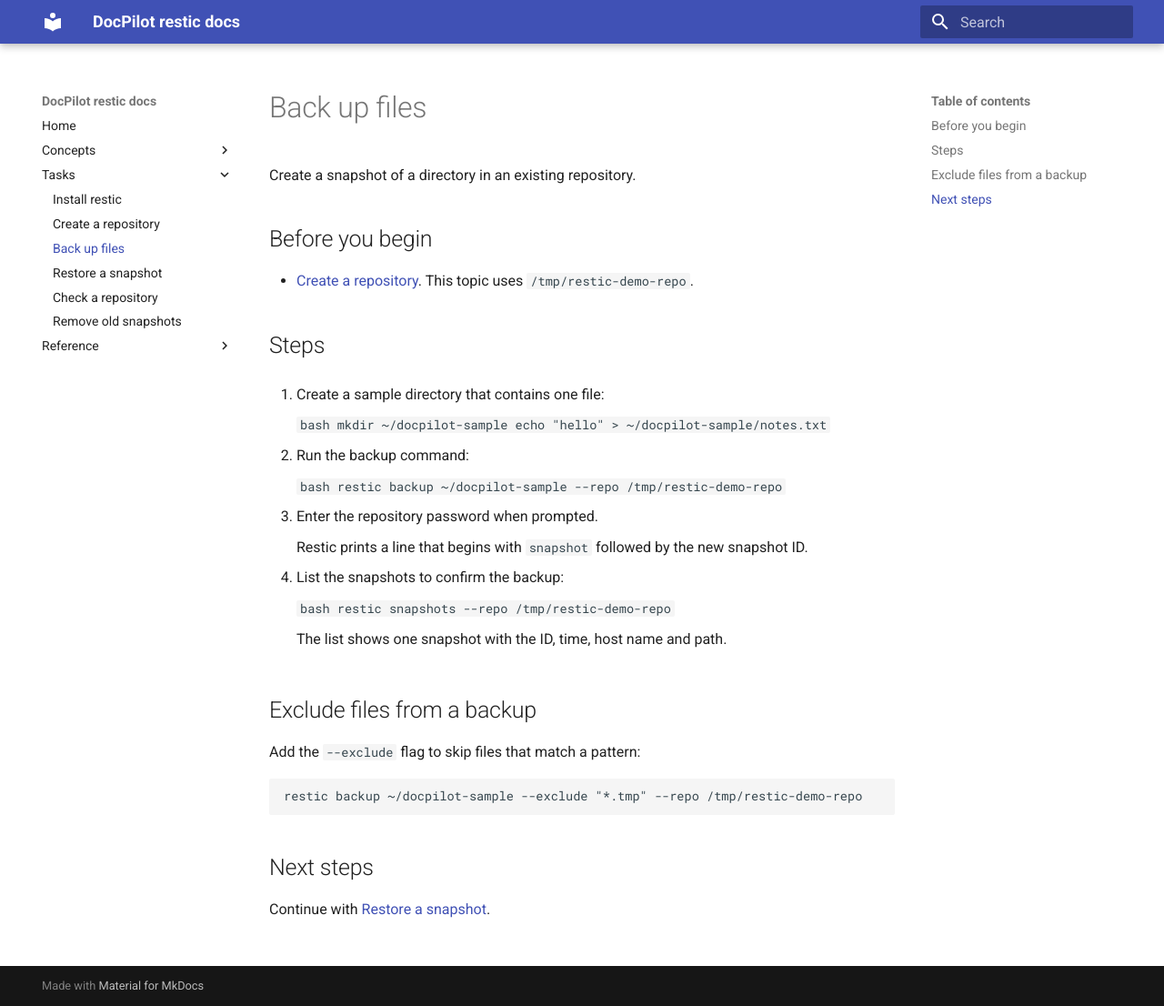
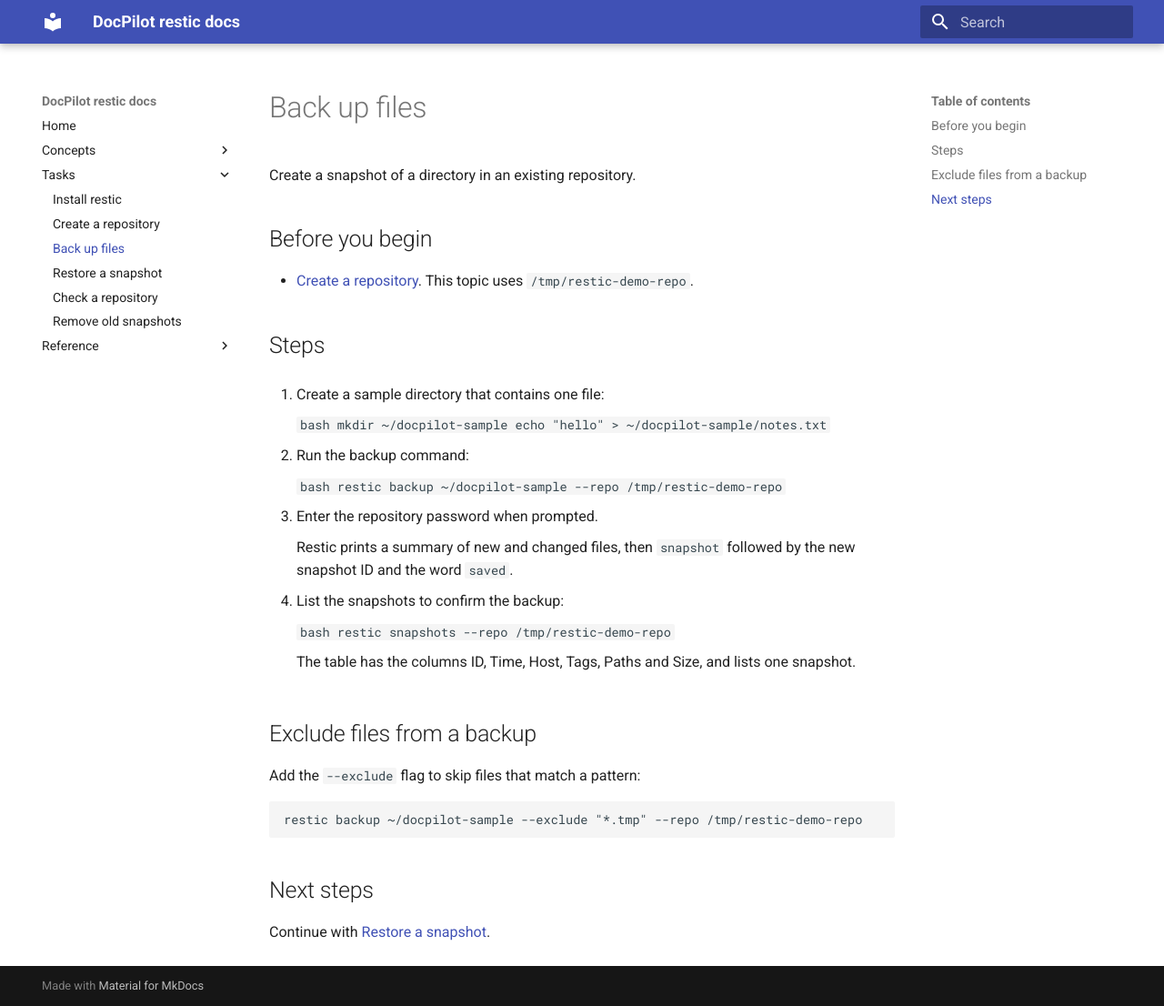
Before and after one commit to shravanigalande/docpilot, an MkDocs documentation site: the page built from docs/tasks/back-up-files.md, in a window 1280 px wide and 1106 px high. Shown: the whole window at 91% size. Built offline with MkDocs 1.6.1 and Material for MkDocs 9.7.7, drawn with Linux system fonts in a browser that asks for light colours.

Commit message:
docs: verify back-up-files steps on restic 0.19.1

````diff
--- a/docs/tasks/back-up-files.md
+++ b/docs/tasks/back-up-files.md
@@ -30,7 +30,7 @@ Create a snapshot of a directory in an existing repository.
 
 3. Enter the repository password when prompted.
 
-    Restic prints a line that begins with `snapshot` followed by the new snapshot ID.
+    Restic prints a summary of new and changed files, then `snapshot` followed by the new snapshot ID and the word `saved`.
 
 4. List the snapshots to confirm the backup:
 
@@ -38,7 +38,7 @@ Create a snapshot of a directory in an existing repository.
     restic snapshots --repo /tmp/restic-demo-repo
     ```
 
-    The list shows one snapshot with the ID, time, host name and path.
+    The table has the columns ID, Time, Host, Tags, Paths and Size, and lists one snapshot.
 
 ## Exclude files from a backup
 
````
Also changed, not shown: other parts of docs/tasks/back-up-files.md (+1 -1 lines).
